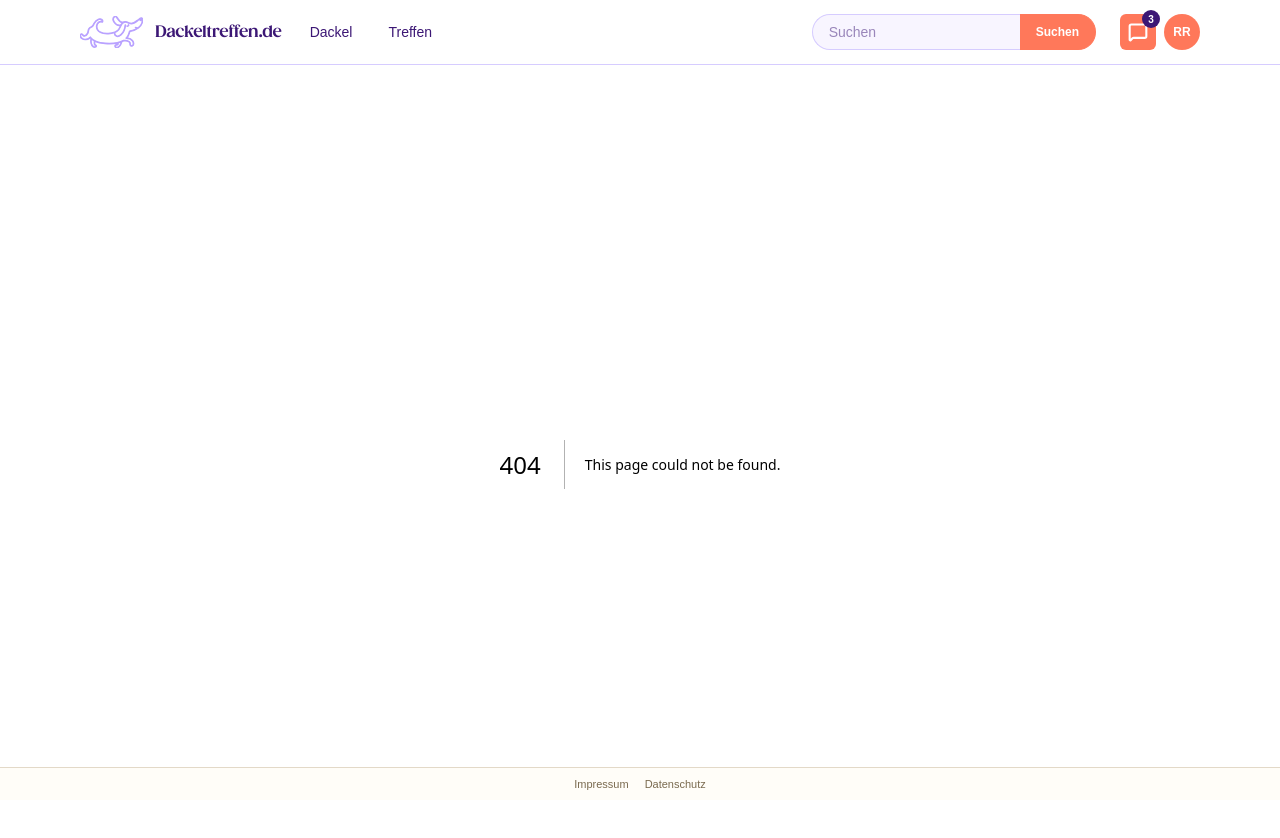
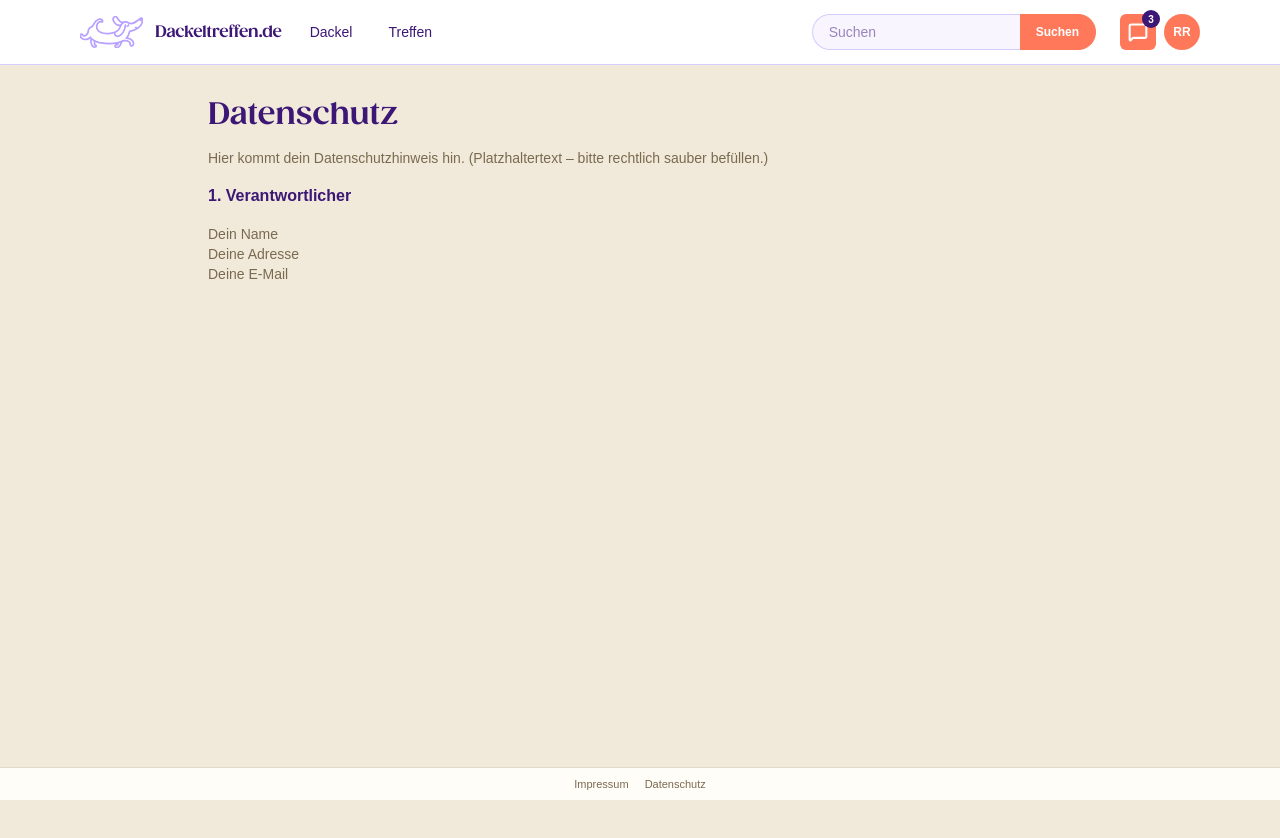
Before and after one commit to rainerroesing/dackeltreffen, a Next.js app: page /datenschutz in a window 1280 px wide. Before the commit this address had no page. Shown: the top 838 px of the page. After the commit the page ends 800 px from the top, so only its background shows below. Built offline with nearby package versions, Linux system fonts and the light colour scheme.

Commit message:
Secondary Pages

```diff
--- /dev/null
+++ b/src/app/datenschutz/page.tsx
@@ -0,0 +1,26 @@
+export default function DatenschutzPage() {
+  return (
+    <div className="bg-[#F1EADA] w-full min-h-[calc(100vh-64px)]">
+      <main className="max-w-4xl mx-auto px-4 py-8 space-y-4">
+        <h1 className="font-gazpacho text-3xl text-[#3C1775]">
+          Datenschutz
+        </h1>
+
+        <p className="text-sm text-[#7A6A4F]">
+          Hier kommt dein Datenschutzhinweis hin.
+          (Platzhaltertext – bitte rechtlich sauber befüllen.)
+        </p>
+
+        {/* Weitere Abschnitte */}
+        <h2 className="mt-4 text-base font-semibold text-[#3C1775]">
+          1. Verantwortlicher
+        </h2>
+        <p className="text-sm text-[#7A6A4F]">
+          Dein Name<br />
+          Deine Adresse<br />
+          Deine E-Mail
+        </p>
+      </main>
+    </div>
+  );
+}
--- /dev/null
+++ b/src/app/impressum/page.tsx
@@ -0,0 +1,22 @@
+export default function ImpressumPage() {
+  return (
+    <div className="bg-[#F1EADA] w-full min-h-[calc(100vh-64px)]">
+      <main className="max-w-4xl mx-auto px-4 py-8 space-y-4">
+        <h1 className="font-gazpacho text-3xl text-[#3C1775]">
+          Impressum
+        </h1>
+
+        <p className="text-sm text-[#7A6A4F]">
+          Angaben gemäß § 5 TMG
+        </p>
+
+        <p className="text-sm text-[#7A6A4F]">
+          Dein Name<br />
+          Straße Hausnummer<br />
+          PLZ Ort<br />
+          E-Mail: deine@mail.de
+        </p>
+      </main>
+    </div>
+  );
+}
```
